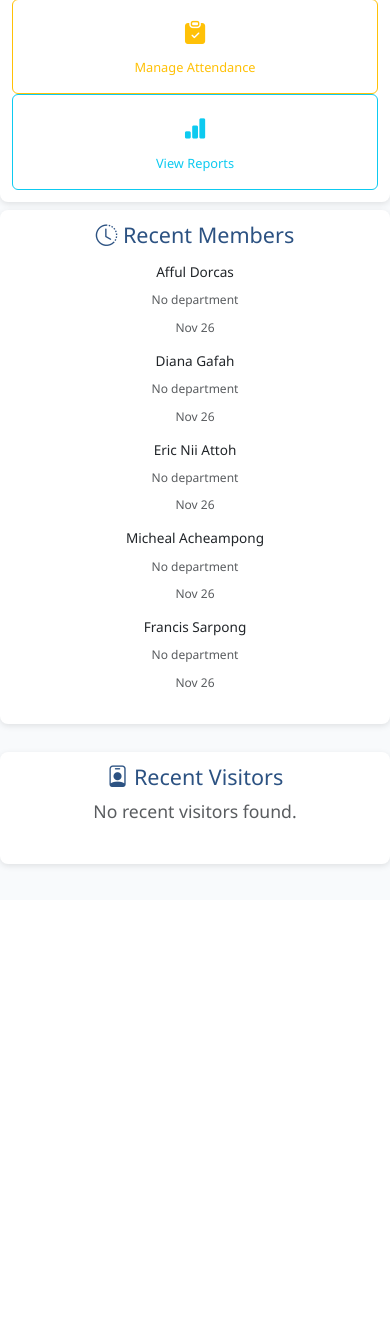
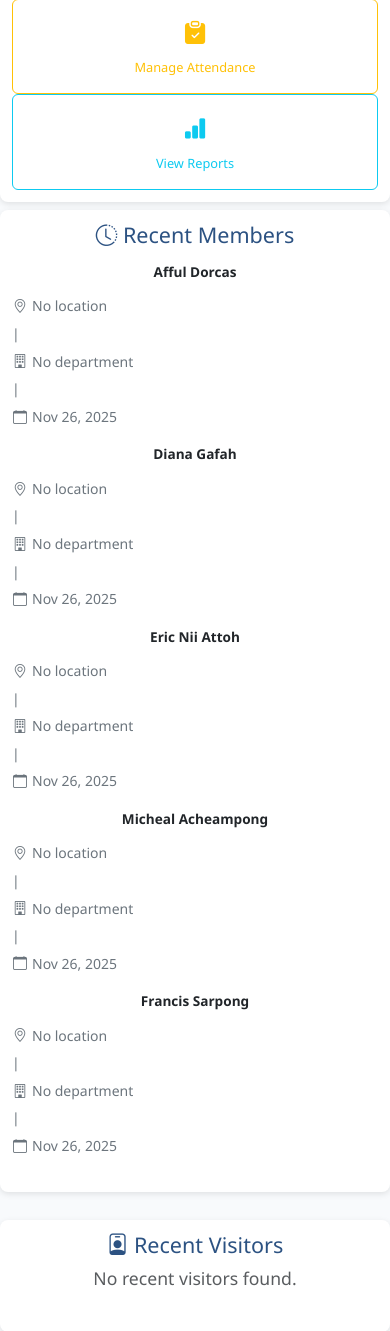
Before and after one commit to EricBaidoo/Attendance_System, a PHP site: page / in a window 390 px wide. Shown: the part 1539-2870 px from the top of the page. Before the commit the page ends 2407 px from the top, so only its background shows below. Run offline with PHP 8.4, Linux system fonts and the light colour scheme; a user stored in the database is signed in; data comes from the database, SQL or seed files in the repository; data that the repository does not hold is empty.

Commit message:
style: Update recent activity layout with improved formatting and mobile responsiveness

```diff
--- a/assets/css/dashboard.css
+++ b/assets/css/dashboard.css
@@ -16,6 +16,38 @@ body {
 }
 
 /* Removed modern-card class - using standard Bootstrap cards */
+
+/* Recent Activity Formatting */
+.list-group-item .d-flex.flex-column {
+    gap: 0.5rem;
+}
+
+.list-group-item h6 {
+    margin-bottom: 0.5rem;
+    font-weight: 600;
+    color: #212529;
+}
+
+.list-group-item .small.text-muted {
+    font-size: 0.875rem;
+    color: #6c757d !important;
+    line-height: 1.5;
+}
+
+.list-group-item .small.text-muted span {
+    display: inline-flex;
+    align-items: center;
+    gap: 0.25rem;
+}
+
+.list-group-item .small.text-muted i {
+    width: 1rem;
+    text-align: center;
+}
+
+.list-group-item .small.text-muted span.me-2:not(:last-child) {
+    margin-right: 0.5rem !important;
+}
 
 .container-fluid {
     padding: 0.5rem 1rem 0.5rem 1rem !important;
@@ -665,6 +697,29 @@ body {
         margin-bottom: 0.75rem;
     }
 
+    /* Recent Activity Mobile Styles */
+    .list-group-item .small.text-muted {
+        line-height: 1.4;
+        overflow-wrap: break-word;
+        word-wrap: break-word;
+    }
+
+    .list-group-item .d-flex.flex-wrap span {
+        margin-bottom: 0.25rem;
+    }
+
+    /* On very small screens, stack the metadata vertically */
+    @media (max-width: 480px) {
+        .list-group-item .d-flex.flex-wrap {
+            flex-direction: column;
+            gap: 0.25rem;
+        }
+
+        .list-group-item .d-flex.flex-wrap span:contains("|") {
+            display: none;
+        }
+    }
+
     /* Removed modern-header classes - using standard Bootstrap */
 
     .user-greeting {
--- a/index.php
+++ b/index.php
@@ -275,7 +275,7 @@ $card_col_class = ($user_role == 'admin') ? 'col-lg-3 col-md-6 col-sm-6 col-12 m
             <?php
             try {
                 $recent_members = $pdo->query("
-                    SELECT m.name, m.date_joined, d.name as department
+                    SELECT m.name, m.location, m.date_joined, d.name as department
                     FROM members m
                     LEFT JOIN departments d ON m.department_id = d.id
                     WHERE m.status = 'active'
@@ -287,14 +287,21 @@ $card_col_class = ($user_role == 'admin') ? 'col-lg-3 col-md-6 col-sm-6 col-12 m
                     <div class="list-group list-group-flush">
                         <?php foreach ($recent_members as $member): ?>
                             <div class="list-group-item border-0 px-0">
-                                <div class="d-flex justify-content-between align-items-center">
-                                    <div>
-                                        <h6 class="mb-1"><?php echo htmlspecialchars($member['name']); ?></h6>
-                                        <small class="text-muted"><?php echo htmlspecialchars($member['department'] ?: 'No department'); ?></small>
+                                <div class="d-flex flex-column">
+                                    <h6 class="mb-2"><?php echo htmlspecialchars($member['name']); ?></h6>
+                                    <div class="small text-muted d-flex flex-wrap">
+                                        <span class="me-2">
+                                            <i class="bi bi-geo-alt"></i> <?php echo htmlspecialchars($member['location'] ?: 'No location'); ?>
+                                        </span>
+                                        <span class="me-2">|</span>
+                                        <span class="me-2">
+                                            <i class="bi bi-building"></i> <?php echo htmlspecialchars($member['department'] ?: 'No department'); ?>
+                                        </span>
+                                        <span class="me-2">|</span>
+                                        <span>
+                                            <i class="bi bi-calendar"></i> <?php echo date('M j, Y', strtotime($member['date_joined'])); ?>
+                                        </span>
                                     </div>
-                                    <small class="text-muted">
-                                        <?php echo date('M j', strtotime($member['date_joined'])); ?>
-                                    </small>
                                 </div>
                             </div>
                         <?php endforeach; ?>
@@ -320,10 +327,11 @@ $card_col_class = ($user_role == 'admin') ? 'col-lg-3 col-md-6 col-sm-6 col-12 m
             <?php
             try {
                 $recent_visitors = $pdo->query("
-                    SELECT name, created_at, phone
-                    FROM visitors
-                    WHERE (status IS NULL OR status != 'converted_to_convert')
-                    ORDER BY created_at DESC
+                    SELECT v.name, v.address as location, v.created_at as date_joined, s.name as service_name
+                    FROM visitors v
+                    LEFT JOIN services s ON v.service_id = s.id
+                    WHERE (v.status IS NULL OR v.status != 'converted_to_convert')
+                    ORDER BY v.created_at DESC
                     LIMIT 5
                 ")->fetchAll();
 
@@ -331,14 +339,21 @@ $card_col_class = ($user_role == 'admin') ? 'col-lg-3 col-md-6 col-sm-6 col-12 m
                     <div class="list-group list-group-flush">
                         <?php foreach ($recent_visitors as $visitor): ?>
                             <div class="list-group-item border-0 px-0">
-                                <div class="d-flex justify-content-between align-items-center">
-                                    <div>
-                                        <h6 class="mb-1"><?php echo htmlspecialchars($visitor['name']); ?></h6>
-                                        <small class="text-muted"><?php echo htmlspecialchars($visitor['phone'] ?: 'No phone'); ?></small>
+                                <div class="d-flex flex-column">
+                                    <h6 class="mb-2"><?php echo htmlspecialchars($visitor['name']); ?></h6>
+                                    <div class="small text-muted d-flex flex-wrap">
+                                        <span class="me-2">
+                                            <i class="bi bi-geo-alt"></i> <?php echo htmlspecialchars($visitor['location'] ?: 'No address'); ?>
+                                        </span>
+                                        <span class="me-2">|</span>
+                                        <span class="me-2">
+                                            <i class="bi bi-person-badge"></i> <?php echo htmlspecialchars($visitor['service_name'] ?: 'Visitor'); ?>
+                                        </span>
+                                        <span class="me-2">|</span>
+                                        <span>
+                                            <i class="bi bi-calendar"></i> <?php echo date('M j, Y', strtotime($visitor['date_joined'])); ?>
+                                        </span>
                                     </div>
-                                    <small class="text-muted">
-                                        <?php echo date('M j', strtotime($visitor['created_at'])); ?>
-                                    </small>
                                 </div>
                             </div>
                         <?php endforeach; ?>
```
